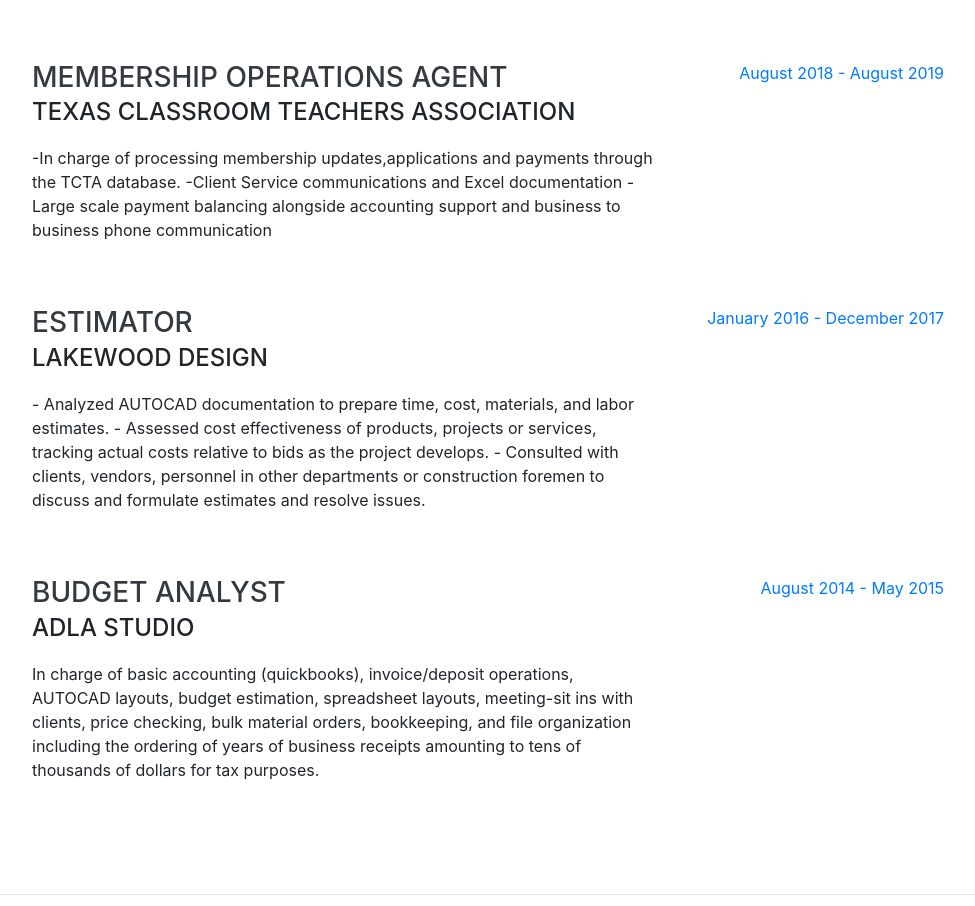
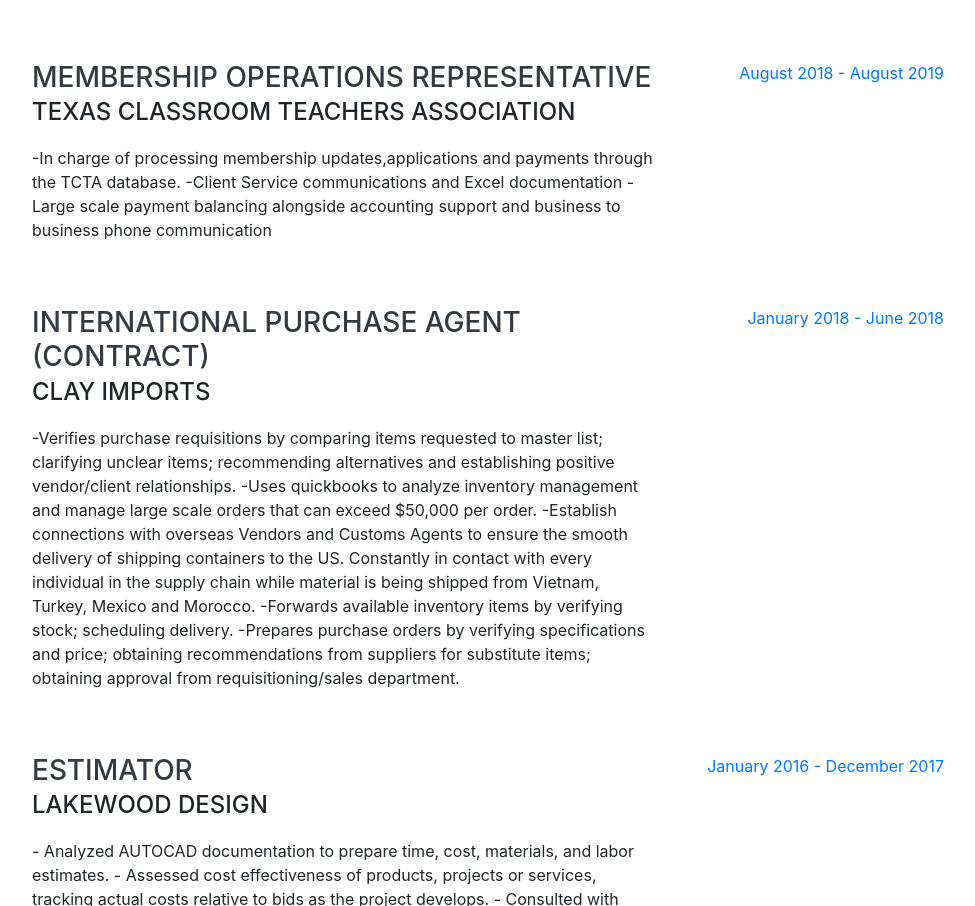
Before and after one commit to eg22453/BootstrapPortfolio, a website with bundled scripts: page index.html in a window 1280 px wide. Shown: the part 5812-6718 px from the top of the page, without its empty margins (288-1263 px from the left). Built offline with nearby package versions, Linux system fonts and the light colour scheme; a web font is replaced by a local one.

Commit message:
added experience portion

```diff
--- a/index.html
+++ b/index.html
@@ -178,6 +178,8 @@
           </div>
 
 
+
+
           <div class="resume-item d-flex flex-column flex-md-row justify-content-between mb-5">
             <div class="resume-content">
               <h4 class="mb-0">Amazon Clone with SQL &nbsp;&nbsp;&nbsp;&nbsp;<a href="https://southparkclickygame1.herokuapp.com">Link</a>   </h3>
@@ -249,11 +251,11 @@
             <div class="resume-date text-md-right">
               <span class="text-primary">December 2019 - Present</span>
             </div>
-        </div>
+          </div>
 
           <div class="resume-item d-flex flex-column flex-md-row justify-content-between mb-5">
               <div class="resume-content">
-                <h3 class="mb-0">Membership Operations Agent</h3>
+                <h3 class="mb-0">Membership Operations Representative</h3>
                 <div class="subheading mb-3">Texas Classroom Teachers Association</div>
                 <p>-In charge of processing membership updates,applications and payments through the TCTA database.
                     -Client Service communications and Excel documentation
@@ -263,6 +265,22 @@
                 <span class="text-primary">August 2018 - August 2019</span>
               </div>
           </div>
+
+          <div class="resume-item d-flex flex-column flex-md-row justify-content-between mb-5">
+            <div class="resume-content">
+              <h3 class="mb-0">International Purchase Agent (Contract)</h3>
+              <div class="subheading mb-3">Clay Imports</div>
+              <p>-Verifies purchase requisitions by comparing items requested to master list; clarifying unclear items; recommending alternatives and establishing positive vendor/client relationships.
+                -Uses quickbooks to analyze inventory management and manage large scale orders that can exceed $50,000 per order.
+                -Establish connections with overseas Vendors and Customs Agents to ensure the smooth delivery of shipping containers to the US. Constantly in contact with every individual in the supply chain while material is being shipped from Vietnam, Turkey, Mexico and Morocco.
+                -Forwards available inventory items by verifying stock; scheduling delivery.
+                -Prepares purchase orders by verifying specifications and price; obtaining recommendations from
+                  suppliers for substitute items; obtaining approval from requisitioning/sales department. </p>
+            </div>
+            <div class="resume-date text-md-right">
+              <span class="text-primary">January 2018 - June 2018</span>
+            </div>
+        </div>
 
           <div class="resume-item d-flex flex-column flex-md-row justify-content-between mb-5">
             <div class="resume-content">
```
